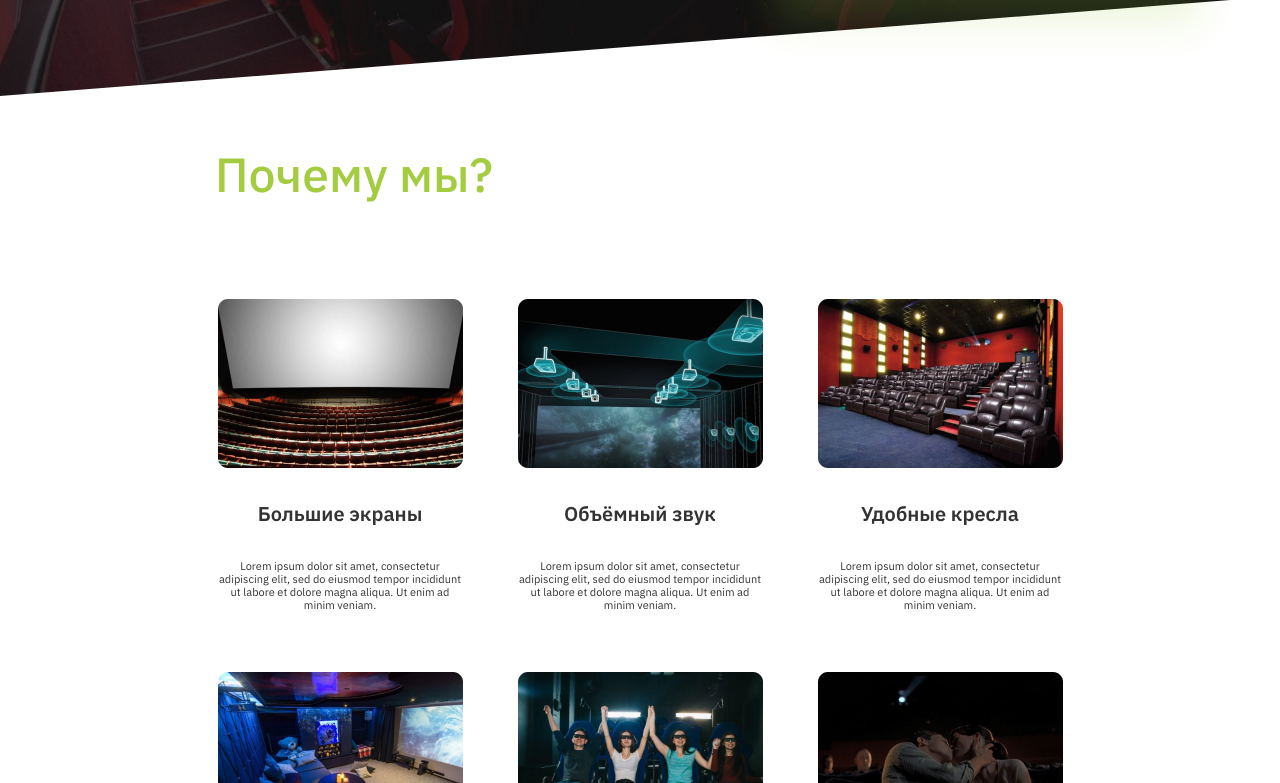
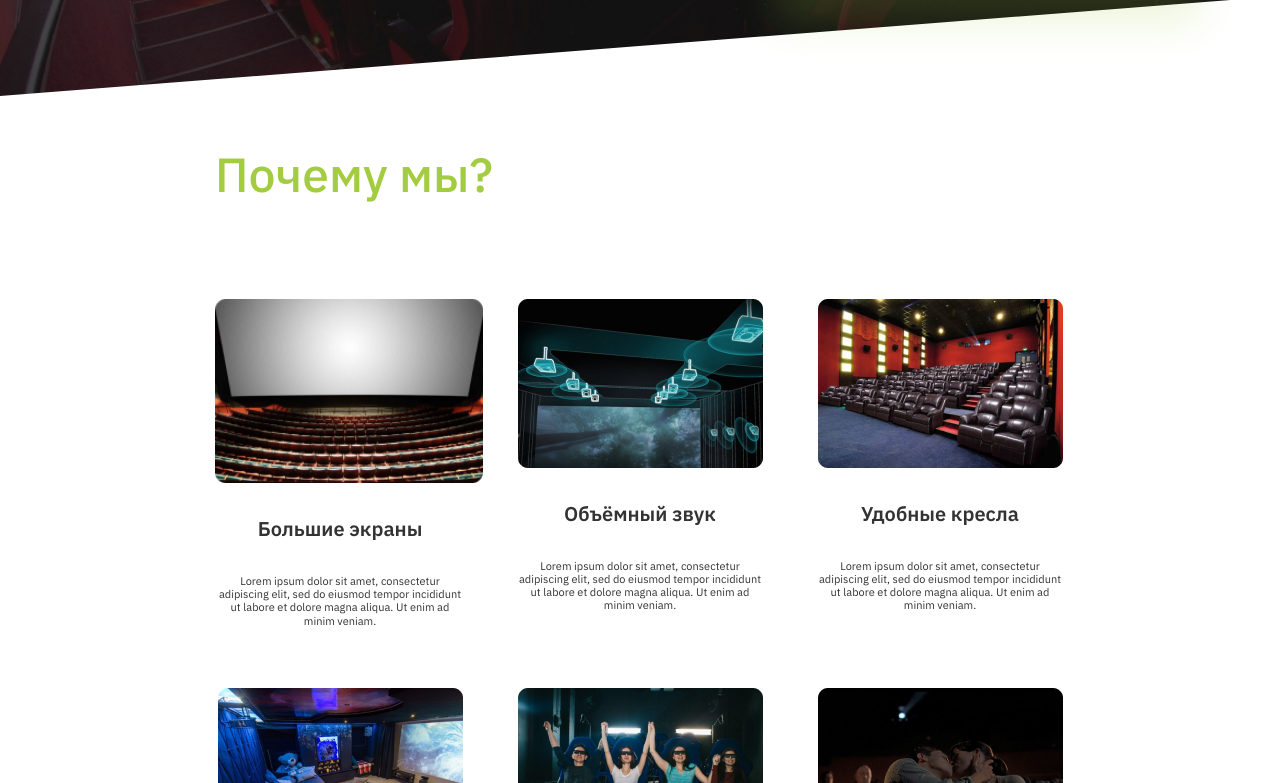
Before and after one commit to Victoria0209/Cinema, a plain HTML site: page index.html in a window 1280 px wide. In both pictures the pointer is over the picture 340 px from the left and 1087 px from the top of the page. Shown: the part 704-1487 px from the top of the page. Drawn offline with Linux system fonts and the light colour scheme; files whose address does not match are found by name.

Commit message:
9-1-«Блочная и табличная верстка»/доп.задания

```diff
--- a/css/style.css
+++ b/css/style.css
@@ -57,6 +57,11 @@
 #why-we {
     margin-top: 50px;
 }
+
+.card_big:hover {
+    width: 107%;
+}
+
 
 .header__container {
     max-width: 940px;
@@ -908,6 +913,10 @@
     width: 30px;
     height: 30px;
     margin-right: 30px;
+}
+
+.icon:hover {
+    box-shadow: 7px 4px 10px grey;
 
 }
 
--- a/index.html
+++ b/index.html
@@ -87,8 +87,9 @@
                 <div class="card">
                     <div class="card_all card1">
                         <div class="card_img img1">
-                            <img src="images/large_screens.png" alt="Большие экраны">
+                            <img class="card_big" src="images/large_screens.png" alt="Большие экраны">
                         </div>
+                        <div class="card_main">
                             <div class="card_header">
                                 <h3>Большие экраны</h3>
                             </div>
@@ -97,6 +98,7 @@
                                     sed do eiusmod tempor incididunt ut labore et dolore magna aliqua.
                                     Ut enim ad minim veniam.
                                 </p>
+                            </div>
                         </div>
                     </div>
 
```
Lines whose indentation alone changed are shown as unchanged.
